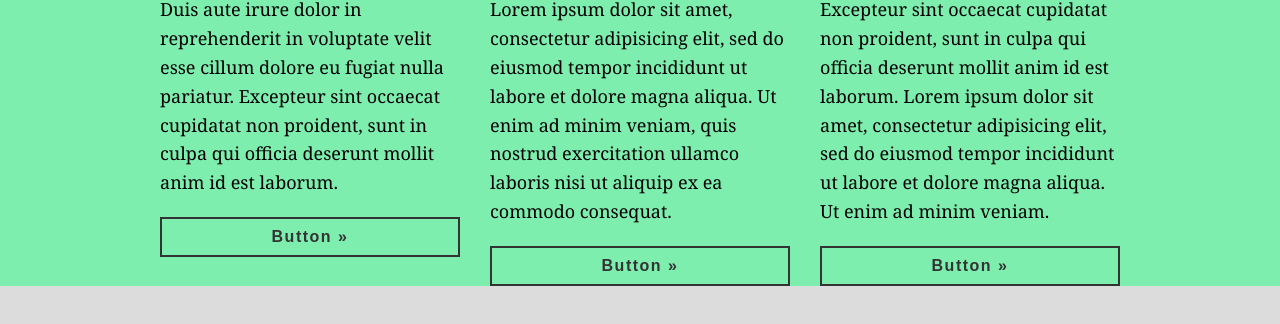
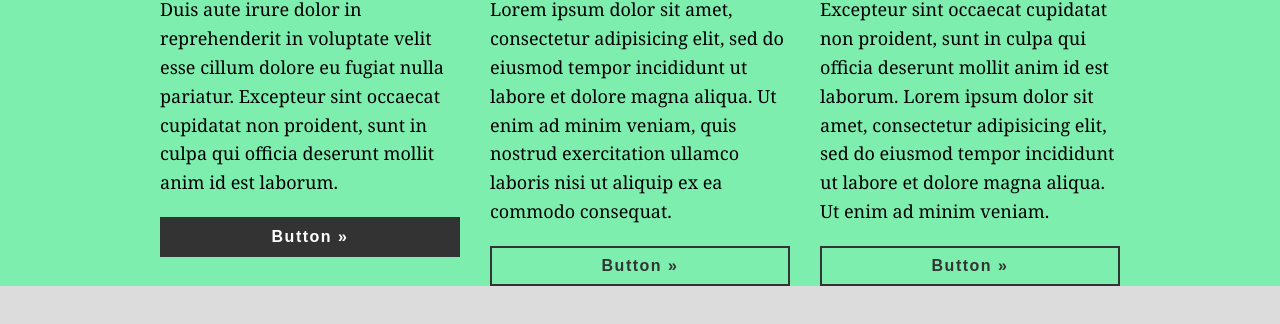
Before and after one commit to allanliebold/css-practice, a plain HTML site: page index.html in a window 1280 px wide. In both pictures the pointer is over the link 310 px from the left and 776 px from the top of the page. Shown: the part 540-864 px from the top of the page. Drawn offline with Linux system fonts and the light colour scheme.

Commit message:
added hover to buttons to change background and text color

```diff
--- a/css/style.css
+++ b/css/style.css
@@ -156,6 +156,11 @@ Buttons
   letter-spacing: 1.5px;
 }
 
+.button:hover {
+  background-color: #333;
+  color: #fff;
+}
+
 .button-narrow {
   width: 25%;
 }
```
